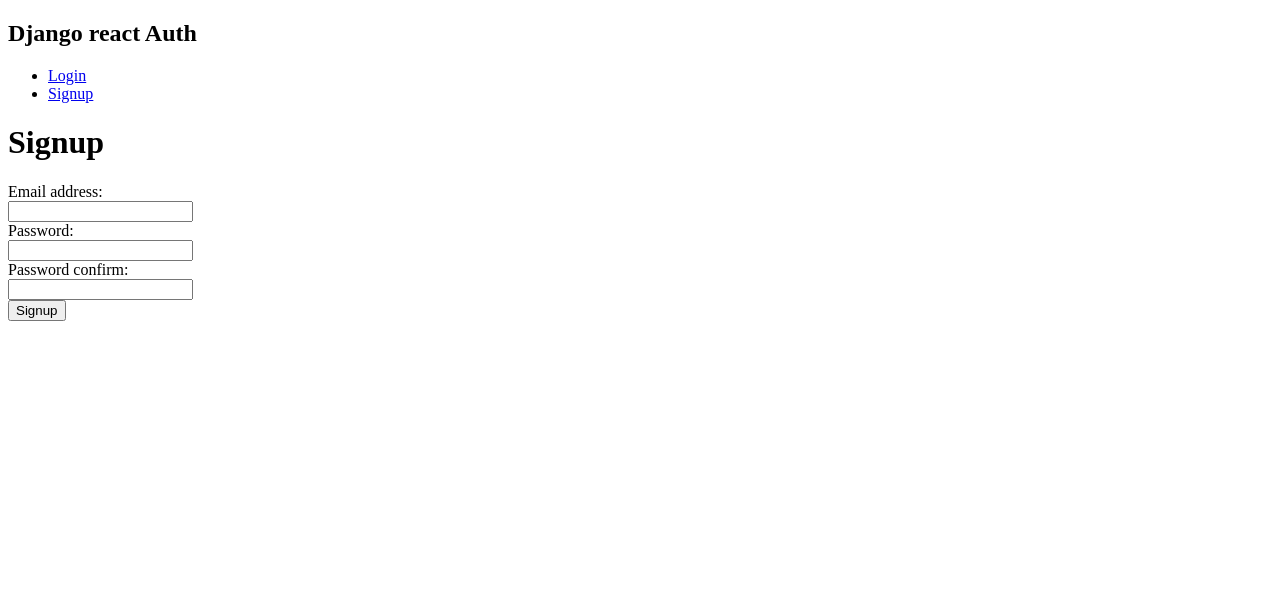
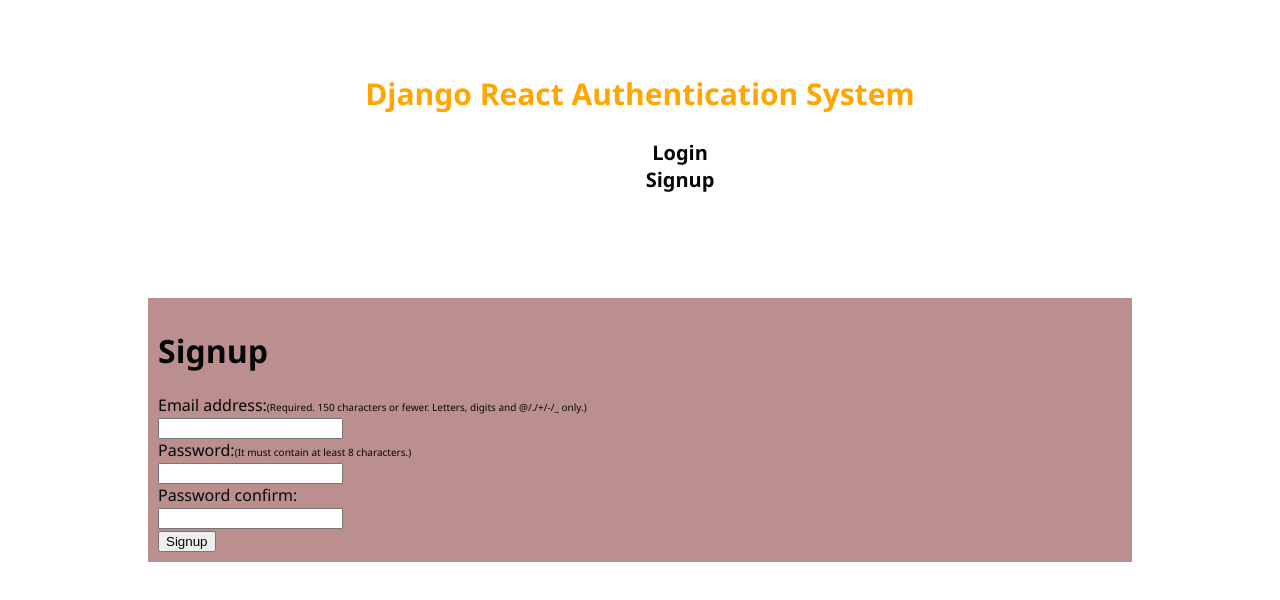
Before and after one commit to joniizz/Yefan_Zeng_authentication_system, a React (Create React App) app in the folder client/: page /signup in a window 1280 px wide. Shown: the top 600 px of the page. Built offline with nearby package versions, Linux system fonts and the light colour scheme.

Commit message:
finish, add css

```diff
--- a/client/package.json
+++ b/client/package.json
@@ -35,5 +35,9 @@
       "last 1 firefox version",
       "last 1 safari version"
     ]
+  },
+  "devDependencies": {
+    "css-loader": "^6.4.0",
+    "style-loader": "^3.3.1"
   }
 }
--- a/client/src/App.js
+++ b/client/src/App.js
@@ -4,6 +4,7 @@
 import Login from './views/auth/Login'; // new
 import Signup from './views/auth/Signup'; // new
 import Logout from './views/auth/Logout'; // New
+import Dashboard from './views/app/Dashboard';
 
 //placed the Router and Switch components that were imported into the App div.
 // Route exact: only this view should be rendered at the specific route
@@ -16,6 +17,7 @@
           <Route path='/login' component={Login} exact />
           <Route path='/signup' component={Signup} exact />
           <Route path='/logout' component={Logout} exact />
+          <Route path='/dashboard' component={Dashboard} exact />
         </Switch>
       </Router>
   </div>
--- a/client/src/components/layout/Navbar.js
+++ b/client/src/components/layout/Navbar.js
@@ -13,27 +13,29 @@
     }, []);
     return (
         <nav>
-            <h1>Django react Auth</h1>
+            <h1>Django React Authentication System</h1>
             <ul>
                 {isAuth === true ?(
                     <Fragment>
                         {''}
-                        <li>
-                            <Link to='/dashbaord'>Dashbaord</Link>
-                        </li>
-                        <li>
-                            <Link to='/Logout'>Logout</Link>
-                        </li>
+                        <ul>
+                            <a href='/dashboard'>Dashboard</a>
+                        </ul>
+                        <ul>
+                            <a href='/Logout'>Logout</a>
+                        </ul>
                     </Fragment>
                 ) : (
                     <Fragment>
                         {''}
-                        <li>
-                            <Link to='/login'>Login</Link>
-                        </li>
-                        <li>
-                            <Link to='/Signup'>Signup</Link>
-                        </li>
+                        <ul >
+
+                            <a href='/login' >Login</a>
+                        </ul>
+                        {''}
+                        <ul >
+                            <a href='/Signup' >Signup</a>
+                        </ul>
                     </Fragment>
                 )}
             </ul>
--- /dev/null
+++ b/client/src/components/layout/Styles.css
@@ -0,0 +1,72 @@
+body {
+    background-color:white ;
+    color: rgb(7, 7, 7);
+    padding: 40px;
+    font-family:'Segoe UI', Tahoma, Geneva, Verdana, sans-serif;
+    text-align: center;
+  }
+nav {
+  margin: 0 auto;
+  overflow: hidden;
+  height: 150px;
+  text-align: center;
+  font-size: 20px;
+  font-weight: 700;
+  padding-left: 0%;
+
+  }
+nav h1{
+  color: rgb(255, 166, 0);
+  padding: 0px;
+  font-family:'Segoe UI', Tahoma, Geneva, Verdana, sans-serif;
+  text-align: center;
+}
+
+h2{
+  color: rgb(255, 166, 0);
+  padding: 0px;
+  font-family:'Segoe UI', Tahoma, Geneva, Verdana, sans-serif;
+  text-align: center;
+  font-weight: 300;
+  font-size: 15px;
+}
+
+a {
+  text-decoration: none;
+  color: inherit;
+}
+a:hover {
+  color: rgb(255, 166, 0);
+}
+
+.dashboardhead{
+    list-style-type: none;
+    font-size: larger;
+    color: rgb(255, 166, 0);
+    padding: 0px;
+    margin: 0px;
+    font-family: Arial;
+    text-align: center;
+  }
+.form {
+  background-color: rosybrown;
+  padding: 50px;
+  margin: 100px;
+  height: 64px;
+}
+.formlogin {
+  background-color: rosybrown;
+  padding: auto;
+  margin: 100px;
+  height: auto;
+}
+.formsignup {
+  background-color: rosybrown;
+  padding: 10px;
+  margin: 100px;
+  height: auto;
+  text-align: left;
+}
+.marker {
+  font-size: 10px;
+}
--- a/client/src/index.js
+++ b/client/src/index.js
@@ -1,7 +1,7 @@
 import React from 'react';
 import ReactDOM from 'react-dom';
 import App from './App';
-
+import styles from './components/layout/Styles.css';
 
 ReactDOM.render(
   <React.StrictMode>
--- a/client/src/views/app/Dashbaord.js
+++ b/client/src/views/app/Dashboard.js
@@ -1,6 +1,6 @@
-import React, {useEffect, useState, Fragment} from React;
+import React, {useEffect, useState, Fragment} from 'react';
 
-const Dashbaord = () => {
+const Dashboard = () => {
     const [useremail, setUserEmail] = useState('');
     const [loading, setLoading] = useState(true);
 
@@ -9,13 +9,14 @@
             window.location.replace('http://localhost:3000/login');
 
         } else {
-            fetch('localhost:8000/api/v1/users/auth/user/',{
+            fetch('http://localhost:8000/api/v1/users/auth/user/',{
                 method: 'GET',
                 headers: {
                     'Content-Type': 'application/json',
                     Authorization: `Token ${localStorage.getItem('token')}`
                 }
-            }).then(res => res.json())
+            })
+            .then(res => res.json())
             .then(data => {
                 setUserEmail(data.email);
                 setLoading(false);
@@ -28,8 +29,10 @@
         <div>
             {loading === false && (
                 <Fragment>
-                    <h1>Dashboard</h1>
+                    <div className='form'>
+                    <h1 className='dashboardhead'>Welcome to dashboard</h1>
                     <h2>Hello {useremail}!</h2>
+                    </div>
                 </Fragment>
             )}
         </div>
@@ -37,4 +40,4 @@
     );
 
 };
-export default Dashbaord;
+export default Dashboard;
--- a/client/src/views/auth/Login.js
+++ b/client/src/views/auth/Login.js
@@ -51,20 +51,22 @@
     }
 
     return (
-        <div>
+        <div className='formlogin'>
             {loading == false && <h1>Login</h1>}
-            {errors === true && <h2> Cannot login with provided information</h2>}
+            {errors === true && <h2> Cannot login with provided information, please try again!</h2>}
             {loading == false && (
                 <form onSubmit={onSubmit}>
-                    <label htmlFor='email'>
-                        Email address:</label><br/>
+
+                    <label htmlFor='email' >
+                        Email address:</label>
+                        <br/>
                     <input
                         name='email'
                         type='email'
                         value={email}
                         required
                         onChange={e => setEmail(e.target.value)}
-                        />{' '}
+                        />
                         <br/>
                         <label htmlFor='password'>Password:</label><br/>
                         <input
--- a/client/src/views/auth/Logout.js
+++ b/client/src/views/auth/Logout.js
@@ -8,7 +8,7 @@
     const [loading, setLoading] = useState(true);
 
     useEffect(() => {
-        if (localStorage.getItem('token') !== null) {
+        if (localStorage.getItem('token') == null) {
             window.location.replace('http://localhost:3000/login');
         } else {
             setLoading(false);
@@ -19,17 +19,14 @@
 
     const handleLogout = e => {
         e.preventDefault(); //to keep the page from refreshing when the form is submitted
-        const user = {
-            email: email,
-            password: password,
-        };
+
         //a fetch request to the API
         fetch('http://localhost:8000/api/v1/users/auth/logout/', {
             method: 'POST',
             headers: {
                 'Content-Type': 'application/json',
                 Authorization: `Token ${localStorage.getItem('token')}`
-            },
+            }
 
         })
         // check if the request was successful by
@@ -42,22 +39,24 @@
             window.location.replace('http://localhost:3000/login');
 
 
-        })
-    }
+        });
+    };
 
     return (
         <div>
             {loading == false && (
                 <Fragment>
-                    <h1>Are you sure you want to log out?</h1>
-                    <input type='button' value='Logout' onClick={handleLogout} />
-
+                    <div className='form'>
+                    <h1 className='dashboardhead'>Are you sure you want to log out?</h1>
+                    <br/>
+                    <input type='button' value='Yes,Logout' onClick={handleLogout} />
+                    </div>
                 </Fragment>
 
                  )}
 
         </div>
-    )
+    );
 
-}
+};
 export default Logout;
--- a/client/src/views/auth/Signup.js
+++ b/client/src/views/auth/Signup.js
@@ -27,7 +27,7 @@
             password2: password2,
         };
         //a fetch request to the API
-        fetch('http://localhost:8000/api/v1/users/auth/register/', {
+        fetch('http://127.0.0.1:8000/api/v1/users/auth/register/', {
             method: 'POST',
             headers: {
                 'Content-Type': 'application/json'
@@ -39,7 +39,7 @@
         // is returned
         .then(res =>res.json())
         .then(data => {
-            if (data.key) { //token returned by API, show dashbaord
+            if (data.key) { //token returned by API, show dashboard
                 localStorage.clear();
                 localStorage.setItem('token', data.key);
                 window.location.replace('http://localhost:3000/dashboard');
@@ -51,17 +51,19 @@
                 localStorage.clear();
                 setErrors(true);
             }
-        })
-    }
+        });
+    };
 
     return (
-        <div>
+        <div className='formsignup'>
             {loading == false && <h1>Signup</h1>}
-            {errors === true && <h2> Cannot login with provided information</h2>}
+            {errors === true && <h2> Cannot sign up with provided information</h2>}
 
-                <form onSubmit={onSubmit}>
+            <form onSubmit={onSubmit}>
                     <label htmlFor='email'>
-                        Email address:</label><br/>
+                        Email address:</label>
+                        <text className='marker'>(Required. 150 characters or fewer. Letters, digits and @/./+/-/_ only.)</text>
+                        <br/>
                     <input
                         name='email'
                         type='email'
@@ -69,14 +71,17 @@
                         required
                         onChange={e => setEmail(e.target.value)}
                         />{' '}
+
                         <br/>
-                        <label htmlFor='password1'>Password:</label><br/>
+                        <label htmlFor='password1'>Password:</label><text className='marker'>(It must contain at least 8 characters.)</text>
+                        <br/>
+
                         <input
                             name='password1'
                             type='password'
                             value={password1}
+                            onChange={e => setPassword1(e.target.value)}
                             required
-                            onChange={e => setPassword1(e.target.value)}
                             />{''}
                             <br/>
                             <label htmlFor='password2'>Password confirm:</label><br/>
@@ -84,9 +89,9 @@
                             name='password2'
                             type='password'
                             value={password2}
+                            onChange={e => setPassword2(e.target.value)}
                             required
-                            onChange={e => setPassword2(e.target.value)}
-                            />{''}
+                            />{' '}
                             <br/>
                             <input type='submit' value='Signup' />
 
@@ -94,7 +99,7 @@
 
 
         </div>
-    )
+    );
 
-}
+};
 export default Signup;
```
Also changed, not shown: 1 other file (tests, documents, lock files or other folders).
